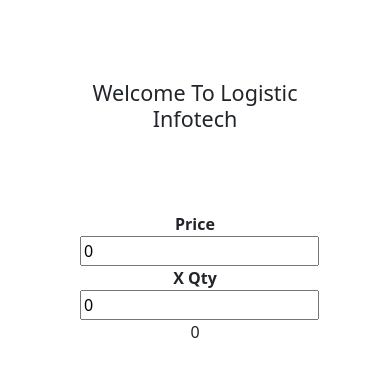
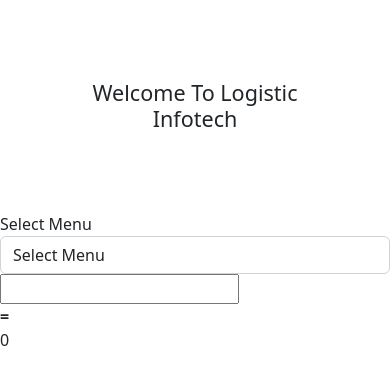
Before and after one commit to savaliyaMonika/react_repo, a React (Create React App) app: page / in a window 390 px wide. Shown: the top 384 px of the page. Built offline with nearby package versions, Linux system fonts and the light colour scheme.

Commit message:
Time Converter & Celsius to Fahrenheit converter.

```diff
--- a/src/App.js
+++ b/src/App.js
@@ -1,12 +1,12 @@
 
 import './App.css';
-import PriceQuantity from './PriceQuantity_9';
+import DropdownMenu from './DropdownMenu_9';
 
 import 'bootstrap/dist/css/bootstrap.css';
 function App() {
   return (
     <div className="main-container">
-         <PriceQuantity />
+         <DropdownMenu />
     </div>
   );
 }
--- /dev/null
+++ b/src/DropdownMenu_9.js
@@ -0,0 +1,59 @@
+import React, { useState } from "react";
+import './css/style.css';
+export default function DropdownMenu_9() {
+
+    const [value, sermenu] = useState('');
+    const [inputValue1, getinput1] = useState('');
+    function calculation(inputValue, menu) {
+        if (menu === 'Time') {
+            return Math.floor(inputValue / 60);
+        } else if (menu === 'Celsius') {
+            return (inputValue * 9 / 5) + 32;
+        }else {
+            return 0
+        }
+    }
+    return (
+
+        <>
+            <h4 className="main-heading">Welcome To Logistic Infotech</h4>
+            <div className="row">
+                <div className="col-md-4">
+                    Select Menu
+                </div>
+                <div className="col-md-2">
+                    {value === 'Time' ? "Second" : value === 'Celsius' ? 'Celsius' : ''}
+                </div>
+                <div className="col-md-1">
+
+                </div>
+                <div className="col-md-4">
+                    {value === 'Time' ? "Minut" : value === 'Celsius' ? 'Fahrenheit' : ''}
+                </div>
+
+            </div>
+            <div className="row">
+                <div className="col-md-4">
+                    <select className="form-control" value={value} onChange={e => sermenu(e.target.value)}>
+                        <option value="">Select Menu</option>
+                        <option value="Time">Time</option>
+                        <option value="Celsius">Celsius</option>
+                    </select>
+                </div>
+                <div className="col-md-2">
+                    <input name='input1' value={inputValue1} onChange={e => getinput1(e.target.value)} />
+                </div>
+                <div className="col-md-1">
+                    <b>=</b>
+                </div>
+                <div className="col-md-4">
+                    <p>{calculation(inputValue1, value)}</p>
+                </div>
+
+            </div>
+
+        </>
+
+    );
+
+}
```
Also changed, not shown: 1 other file (tests, documents, lock files or other folders).
